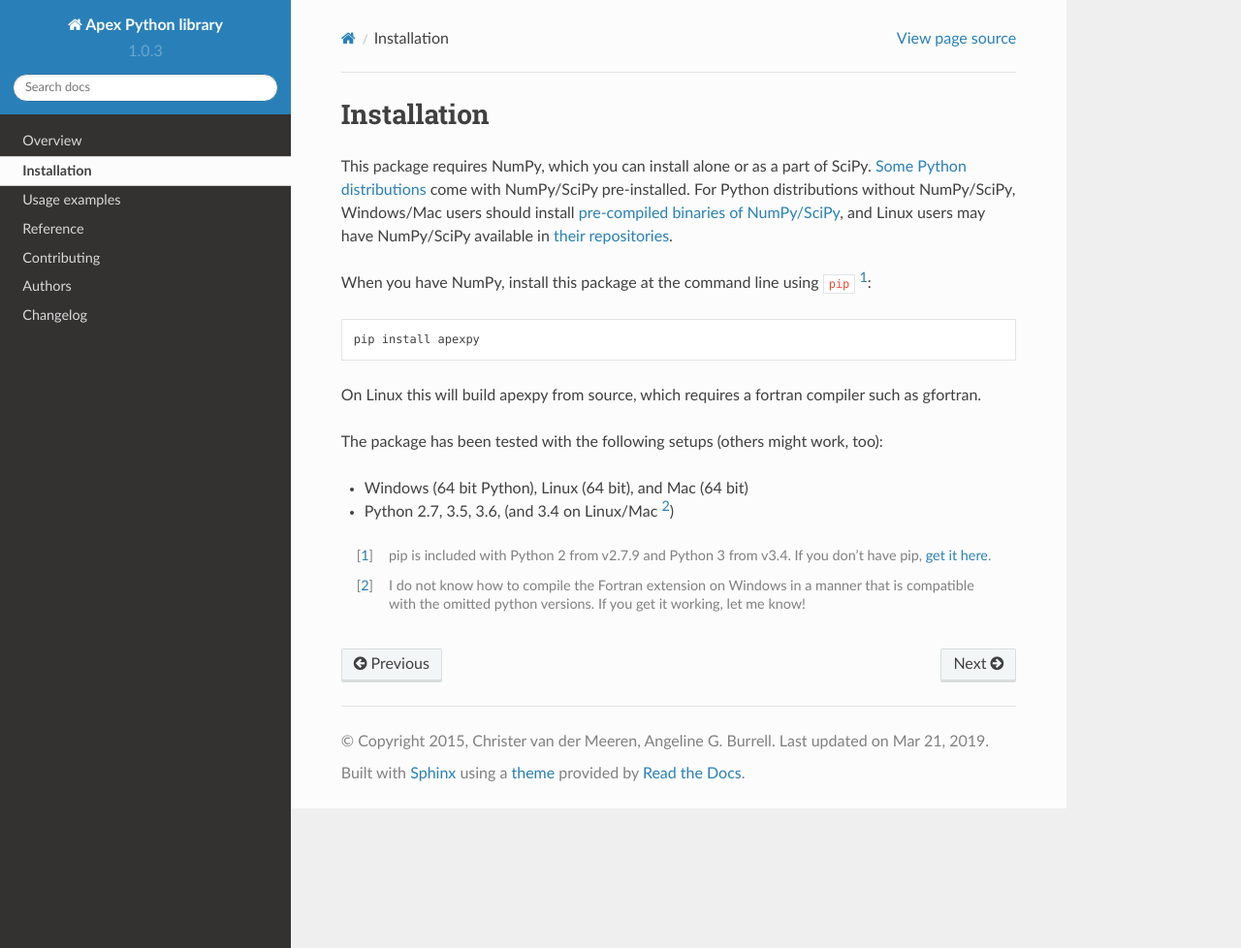
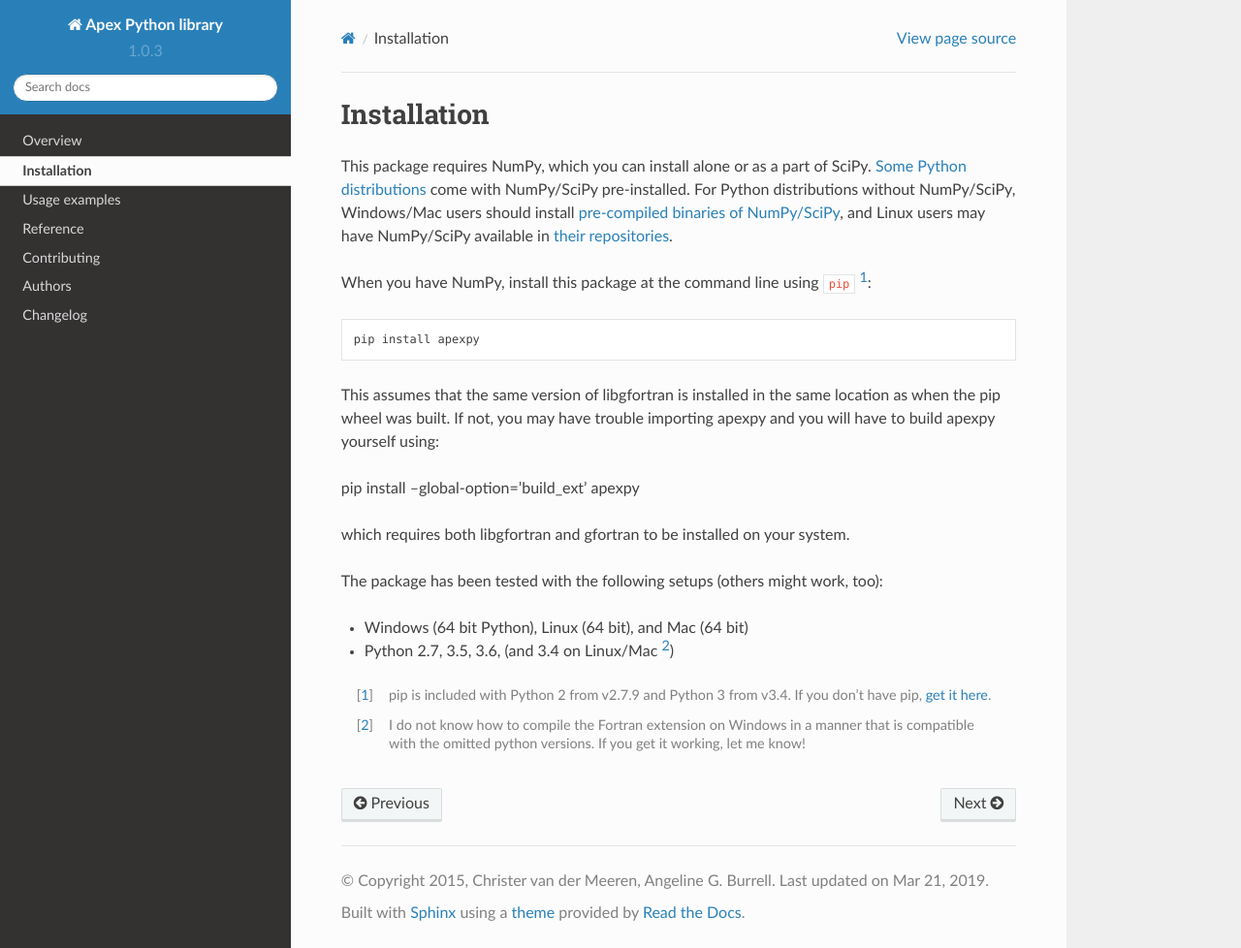
Before and after one commit to aburrell/apexpy, a Sphinx documentation site: the page built from docs/installation.rst, in a window 1280 px wide and 978 px high. Shown: the whole window at 97% size. Built offline with Sphinx 7.4.7 and the Read the Docs theme 2.0.0, drawn with Linux system fonts in a browser that asks for light colours.

Commit message:
Update install instructions
This updates the installation instructions in 2 ways:
1) For linux, pip has wheels available, so you don't necessarily have to build apexpy when installing with pip, and
2) the build instructions are generalized to anyone who has trouble with apexpy installing, stating that one needs libgfortran and gfortran installed to build apexpy.

```diff
--- a/docs/installation.rst
+++ b/docs/installation.rst
@@ -13,8 +13,11 @@ When you have NumPy, install this package at the command line using
 
     pip install apexpy
 
-On Linux this will build apexpy from source, which requires a fortran compiler
-such as gfortran.
+This assumes that the same version of libgfortran is installed in the same location as when the pip wheel was built. If not, you may have trouble importing apexpy and you will have to build apexpy yourself using:
+
+pip install --global-option='build_ext' apexpy
+
+which requires both libgfortran and gfortran to be installed on your system.
 
 The package has been tested with the following setups (others might work, too):
 
```
